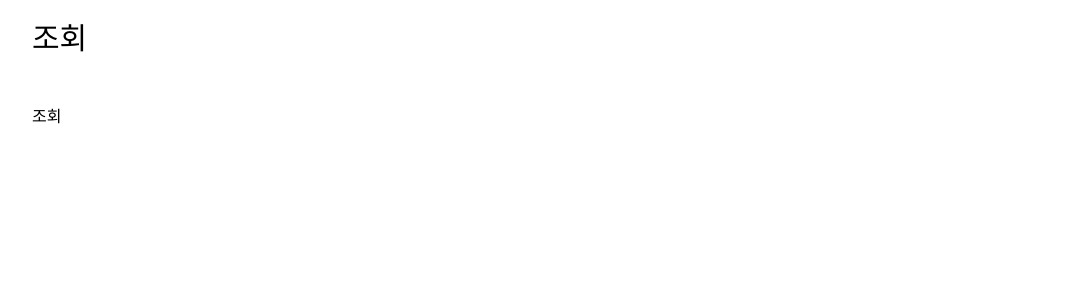
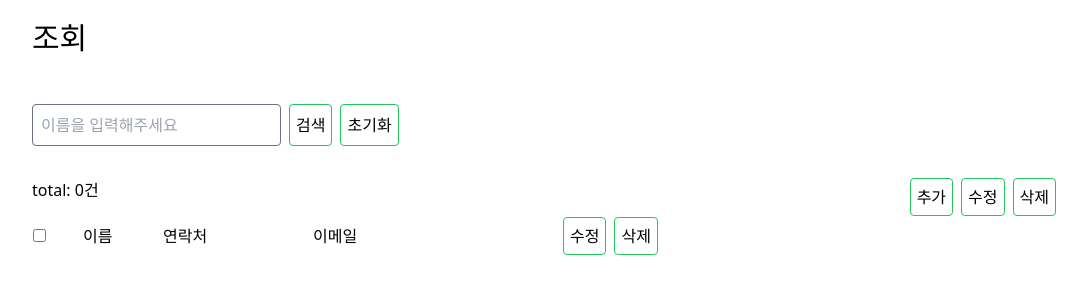
Before and after one commit to Jerry-ko/noticeboard_react, a React (Create React App) app: page / in a window 1280 px wide. Shown: the top 300 px of the page, without its empty margins (96-1183 px from the left). Built offline with nearby package versions, Linux system fonts and the light colour scheme.

Commit message:
feat: 조회페이지 화면 구성, 데이터 불러오기, 검색

```diff
--- a/src/components/button.tsx
+++ b/src/components/button.tsx
@@ -2,12 +2,17 @@ type ButtonType = "submit" | "reset" | "button";
 
 interface ButtonProps {
   type?: ButtonType;
+  onClick?: () => void;
   children?: React.ReactNode;
 }
 
-export const Button = ({ type = "submit", children }: ButtonProps) => {
+export const Button = ({ type = "button", onClick, children }: ButtonProps) => {
   return (
-    <button className="rounded border border-green-500 p-1.5" type={type}>
+    <button
+      className="rounded border border-green-500 p-1.5"
+      type={type}
+      onClick={onClick}
+    >
       {children}
     </button>
   );
--- a/src/components/input.tsx
+++ b/src/components/input.tsx
@@ -15,11 +15,15 @@ export const Input = ({
 }: InputProps) => {
   return (
     <div className="flex gap-2 items-center">
-      <label className="w-1/6" htmlFor={id}>
-        {label}
-      </label>
+      {label && (
+        <label className="w-1/6" htmlFor={id}>
+          {label}
+        </label>
+      )}
       <input
-        className="rounded border border-gray-500 p-2 w-5/6"
+        className={`rounded border border-gray-500 p-2 ${
+          label ? "w-5/6" : "w-auto"
+        }`}
         type={type}
         id={id}
         name={name}
--- a/src/index.tsx
+++ b/src/index.tsx
@@ -5,7 +5,7 @@ import "./index.css";
 
 import Root from "./pages/root";
 import ErrorPage from "./errror-page";
-import Update from "./pages/update";
+import Update, { formDataProps } from "./pages/update";
 import Details from "./pages/details";
 import Search from "./pages/search";
 
@@ -18,6 +18,11 @@ const router = createBrowserRouter([
       {
         index: true,
         element: <Search />,
+        loader: () => {
+          const users = localStorage.getItem("user");
+          const datas: formDataProps[] = users ? JSON.parse(users) : [];
+          return datas;
+        },
       },
       {
         path: "update",
--- a/src/pages/search.tsx
+++ b/src/pages/search.tsx
@@ -1,3 +1,130 @@
+import React, { useState } from "react";
+import { useLoaderData } from "react-router-dom";
+import { Button } from "../components/button";
+import { Input } from "../components/input";
+import { formDataProps } from "./update";
+
+interface headerProps {
+  name?: string;
+  key?: keyof formDataProps;
+  width?: string;
+  render?: () => React.ReactNode;
+}
+
 export default function Search() {
-  return <div>조회</div>;
+  //todo: loader, useLoaderData 찾아보기
+  const [data, setData] = useState(useLoaderData() as formDataProps[]);
+
+  const header: headerProps[] = [
+    {
+      name: "체크박스",
+      render: () => <input type="checkbox" />,
+      width: "50px",
+    },
+    {
+      name: "이름",
+      width: "80px",
+      key: "name",
+    },
+    {
+      name: "연락처",
+      width: "150px",
+      key: "contact",
+    },
+    {
+      name: "이메일",
+      width: "250px",
+      key: "email",
+    },
+    {
+      name: "버튼",
+      render: () => {
+        return (
+          <div className="flex gap-2">
+            <Button>수정</Button>
+            <Button>삭제</Button>
+          </div>
+        );
+      },
+    },
+  ];
+
+  const handleSearch = (e: React.FormEvent) => {
+    e.preventDefault();
+    const formData = new FormData(e.target as HTMLFormElement);
+    const dataToSearh = Object.fromEntries(formData);
+    //todo: 필터부분 다른 방법으로 생각해보기
+    const result = data.filter((d) => {
+      const results = [];
+      for (const key in dataToSearh) {
+        const res = dataToSearh[key] === d[key as keyof formDataProps];
+        results.push(res);
+      }
+      return results.every((r) => r === true);
+    });
+    setData(result);
+  };
+
+  const handleInitialization = () => {
+    //todo: loader와 동일, 커스텀훅으로 만들기(?)
+    const users = localStorage.getItem("user");
+    const data = users ? JSON.parse(users) : [];
+    setData(data);
+  };
+
+  return (
+    <div>
+      <form className="flex gap-2" onSubmit={handleSearch}>
+        <div>
+          <Input name="name" placeholder="이름을 입력해주세요" />
+        </div>
+
+        <div className="flex gap-2">
+          <Button type="submit">검색</Button>
+          <Button onClick={handleInitialization}>초기화</Button>
+        </div>
+      </form>
+
+      <div className="flex justify-between mt-8">
+        <span className="text-base">{`total: ${data.length}건`}</span>
+        <div className="flex gap-2">
+          <Button>추가</Button>
+          <Button>수정</Button>
+          <Button>삭제</Button>
+        </div>
+      </div>
+
+      <table>
+        <colgroup>
+          {header.map(({ width }, index) => {
+            return <col key={index} width={width} />;
+          })}
+        </colgroup>
+        <thead>
+          <tr>
+            {header.map(({ render, name }) => {
+              return <td key={name}>{render ? render() : name}</td>;
+            })}
+          </tr>
+        </thead>
+        <tbody>
+          {data.map((d, index) => {
+            return (
+              <tr key={`${index}${d.name}`}>
+                {header.map(({ render, key }, idx) => {
+                  return <td key={idx}>{render ? render() : d[key!]}</td>;
+                })}
+              </tr>
+            );
+          })}
+        </tbody>
+      </table>
+    </div>
+  );
 }
+
+//핵심기능
+//검색, 초기화
+//추가,수정,삭제
+//정렬
+//페이지네이션
--- a/src/pages/update.tsx
+++ b/src/pages/update.tsx
@@ -1,9 +1,12 @@
 import React from "react";
+import { redirect } from "react-router-dom";
 import { Button } from "../components/button";
 import { Input } from "../components/input";
 
-interface dataProps {
-  [index: string]: string | number;
+export interface formDataProps {
+  name: string;
+  contact: number;
+  email: string;
 }
 
 export default function Update() {
@@ -11,7 +14,7 @@ export default function Update() {
     event.preventDefault();
 
     const formData = new FormData(event.target as HTMLFormElement);
-    const data = Object.fromEntries(formData);
+    const data = Object.fromEntries(formData) as unknown as formDataProps;
 
     const EMPTY_MESSAGE = "을(를) 입력해주세요";
 
@@ -48,15 +51,33 @@ export default function Update() {
 
     for (const key in data) {
       for (const func of ValidationList[key]) {
-        debugger;
         const { isValid, guideText } = func(data, key);
 
         if (isValid) {
           document.getElementById(`${key}_guide`)!.innerHTML = "";
         } else {
           document.getElementById(`${key}_guide`)!.innerHTML = guideText;
+          return;
         }
       }
+    }
+
+    const result = window.confirm("저장하시겠습니까?");
+    const current = localStorage.getItem("user")
+      ? JSON.parse(localStorage.getItem("user")!)
+      : [];
+
+    if (result) {
+      localStorage.setItem("user", JSON.stringify([...current, data]));
+      window.alert("저장되었습니다.");
+    }
+  };
+
+  const handleClose = () => {
+    const result = window.confirm("수정하기를 그만두시겠습니까?");
+
+    if (result) {
+      window.location.replace("/");
     }
   };
 
@@ -92,8 +113,8 @@ export default function Update() {
         </div>
 
         <div className="flex justify-end gap-2">
-          <Button type="button">닫기</Button>
-          <Button>저장</Button>
+          <Button onClick={handleClose}>닫기</Button>
+          <Button type="submit">저장</Button>
         </div>
       </form>
     </div>
@@ -106,7 +127,7 @@ const ErrorText = ({ id }: { id: string }) => {
 
 // 저장 버튼 클릭 시
 // 1. validation 검사
-// 2. validation 검사 true 일 경우 ->
+// 2. validation 검사 true 일 경우
 // '저장하시겠습니까?' 컨펌 -> true일 경우 저장하고 상세 페이지로,
 // false 일 경우 창 닫고 페이지 유지
 
@@ -122,3 +143,9 @@ const ErrorText = ({ id }: { id: string }) => {
 // 배열 순회시 각 항목의 핸들러 함수에 property와 data[property]를 전달한다
 // 핸들러 함수는 유효성 체크 결과(boolean)와 안내 문구를 반환한다
 // 유효성 체크 결과가 true일 시 안내 문구를 반환한다
+
+//todo:
+//id 생성하여 동일한 id인지 체크
+//some, includes 차이, 사용법 (동일한 아이디 중복 체크시)
+//as unknown
+//window.location.href / window.location.replace 차이, react router dom 에서는?
```
